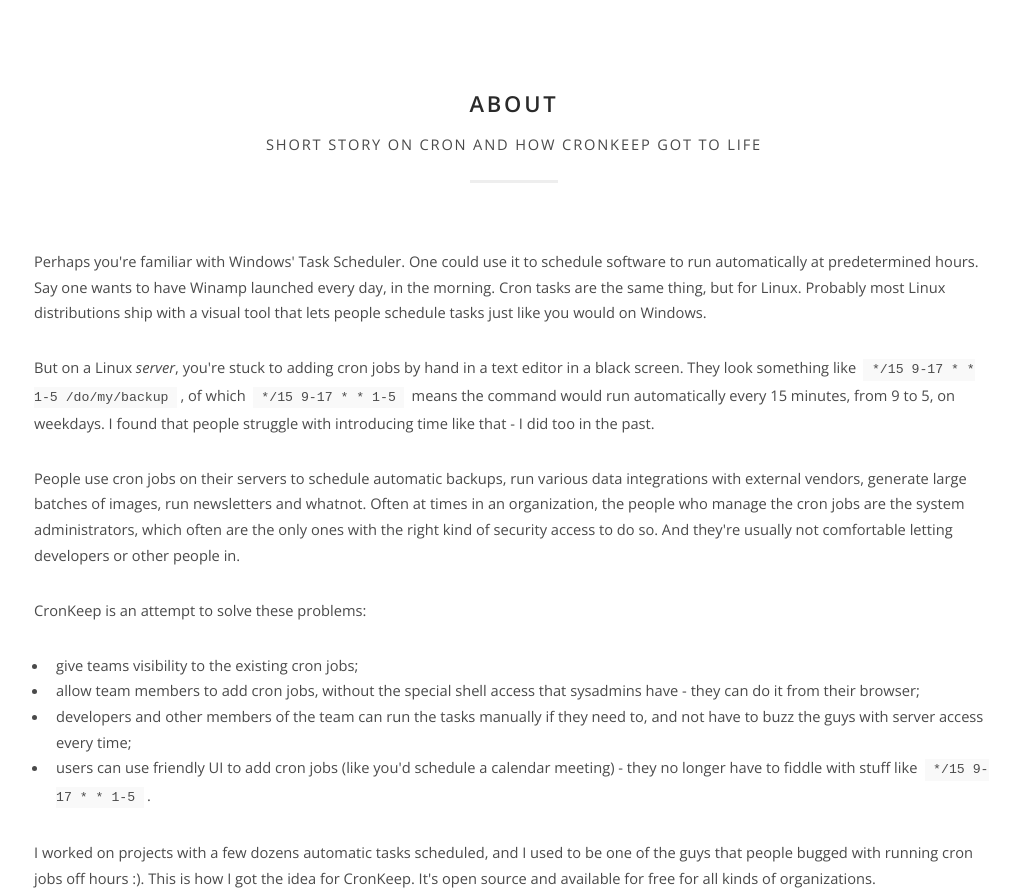
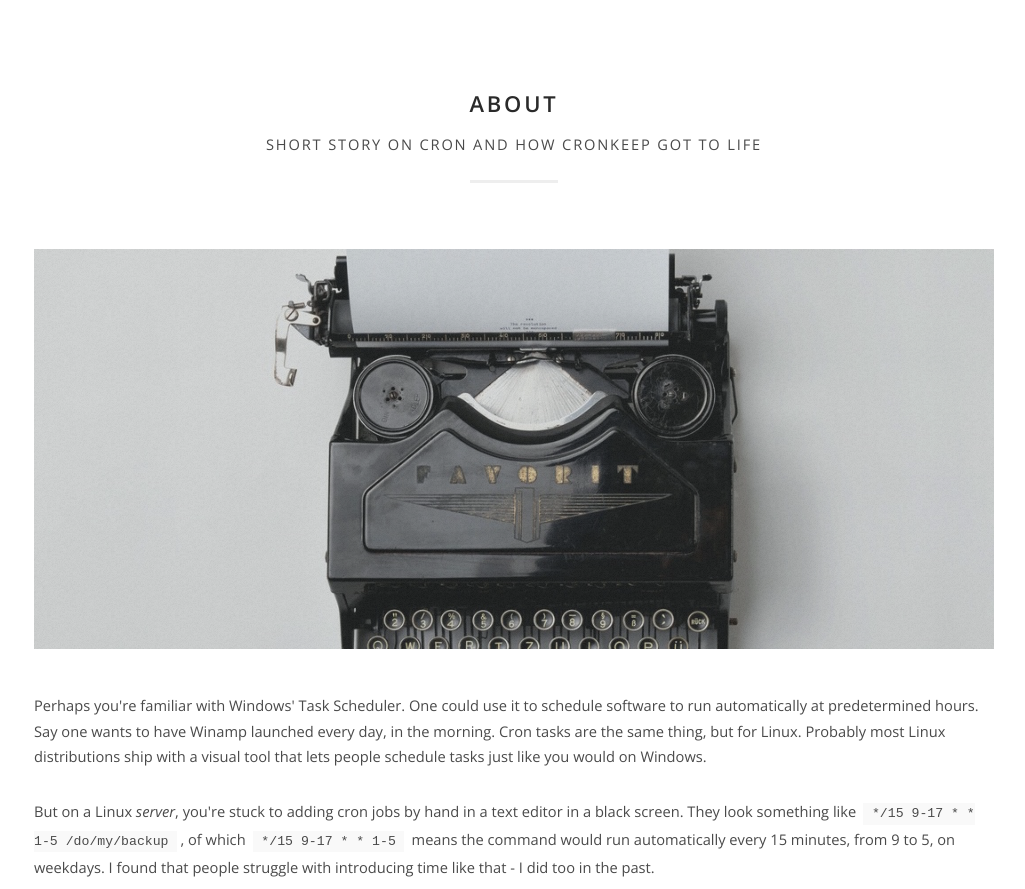
Before and after one commit to cronkeep/cronkeep.com, a PHP site: template src/application/views/about.phtml in a window 1280 px wide. Shown: the part 48-937 px from the top of the page, without its empty margins (126-1151 px from the left). Run offline with PHP 8.4, Linux system fonts and the light colour scheme; the template is opened without the code that fills it, so the values that code supplies are empty; some libraries are stand-ins or nearby versions.

Commit message:
Added an illustration on the About page

```diff
--- a/src/application/views/about.phtml
+++ b/src/application/views/about.phtml
@@ -6,6 +6,7 @@
         </header>
 
         <section>
+            <span class="image fit"><img src="images/typewriter.jpg" alt="short story illustration"></span>
             <p>Perhaps you're familiar with Windows' Task Scheduler. One could use it to schedule software to run automatically at predetermined hours. Say one wants to have Winamp launched every day, in the morning. Cron tasks are the same thing, but for Linux. Probably most Linux distributions ship with a visual tool that lets people schedule tasks just like you would on Windows.</p>
 
             <p>But on a Linux <i>server</i>, you're stuck to adding cron jobs by hand in a text editor in a black screen. They look something like <code>*/15 9-17 * * 1-5 /do/my/backup</code>, of which <code>*/15 9-17 * * 1-5</code> means the command would run automatically every 15 minutes, from 9 to 5, on weekdays. I found that people struggle with introducing time like that - I did too in the past.
```
Also changed, not shown: src/public/images/tools.jpg (added), src/public/images/typewriter.jpg (added).
